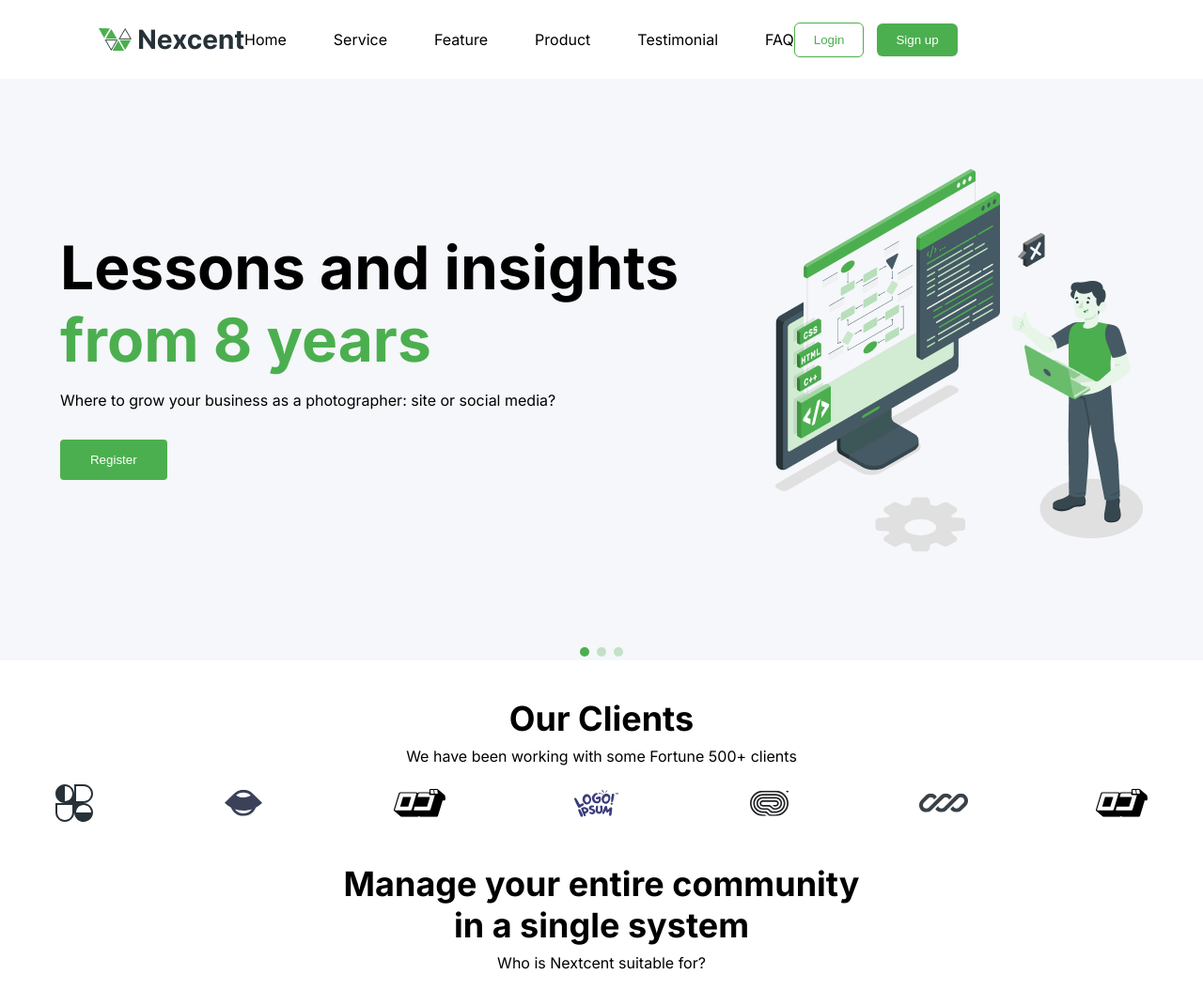
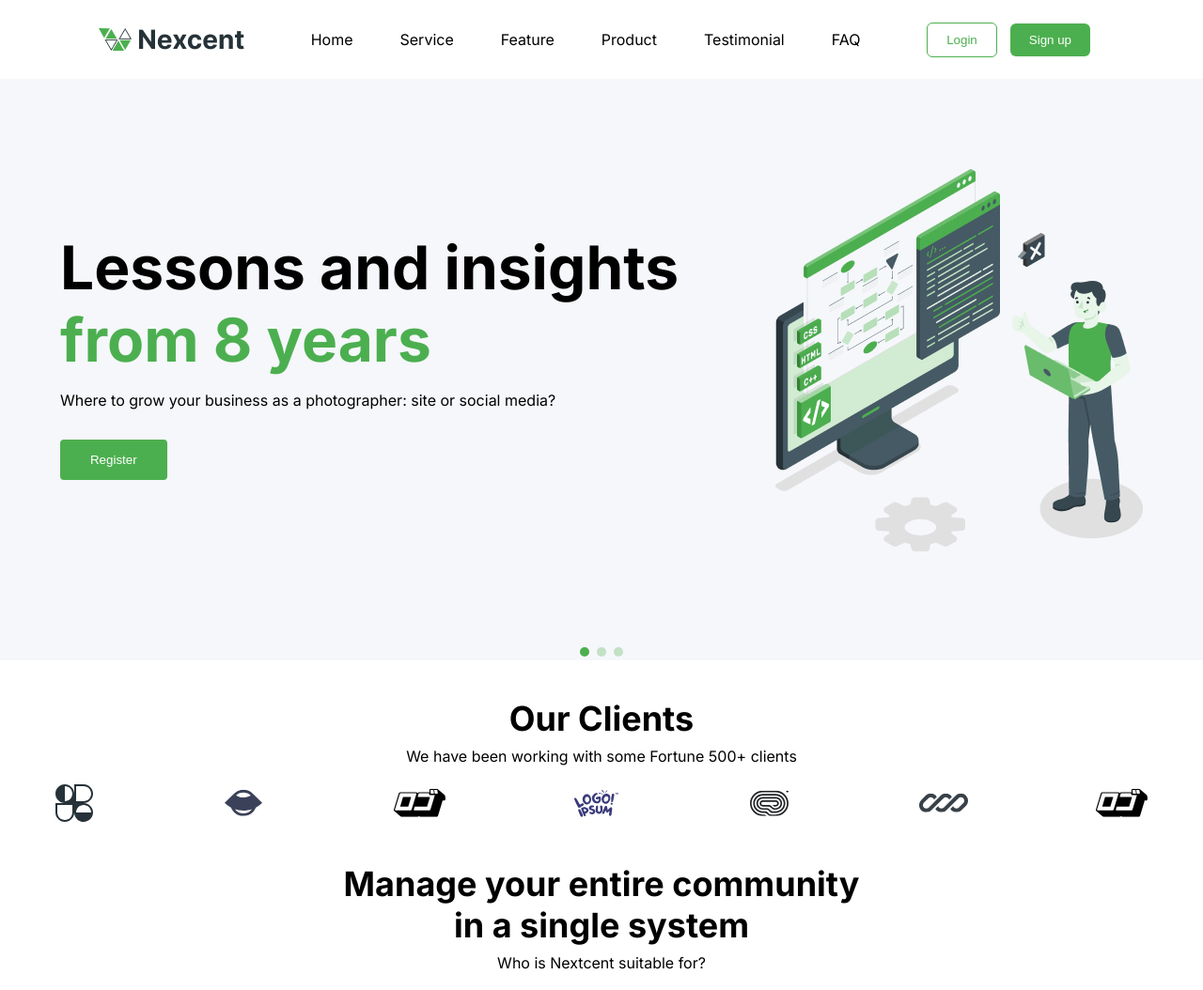
Before and after one commit to PedroMoraes1/Portfolio, a plain HTML site: page index.html in a window 1280 px wide. Shown: the top 1054 px of the page at 94% size. Drawn offline with Linux system fonts and the light colour scheme.

Commit message:
Responsa

```diff
--- a/index.html
+++ b/index.html
@@ -23,6 +23,9 @@
         <p>Testimonial</p>
         <p>FAQ</p>
       </div>
+    </nav>
+
+    <nav class="nav-menu">
       <div class="action">
         <button class="login">Login</button>
         <button class="sign-up">Sign up</button>
--- a/style/style.css
+++ b/style/style.css
@@ -29,6 +29,7 @@ header {
     background-color: #fff;
     align-items: center;
     position: relative;
+    justify-content: space-between;
 }
 
 .logo {
@@ -48,6 +49,7 @@ header {
     display: flex;
     gap: 14px;
     align-items: center;
+    padding-right: 120px;
 }
 
 .login {
```
